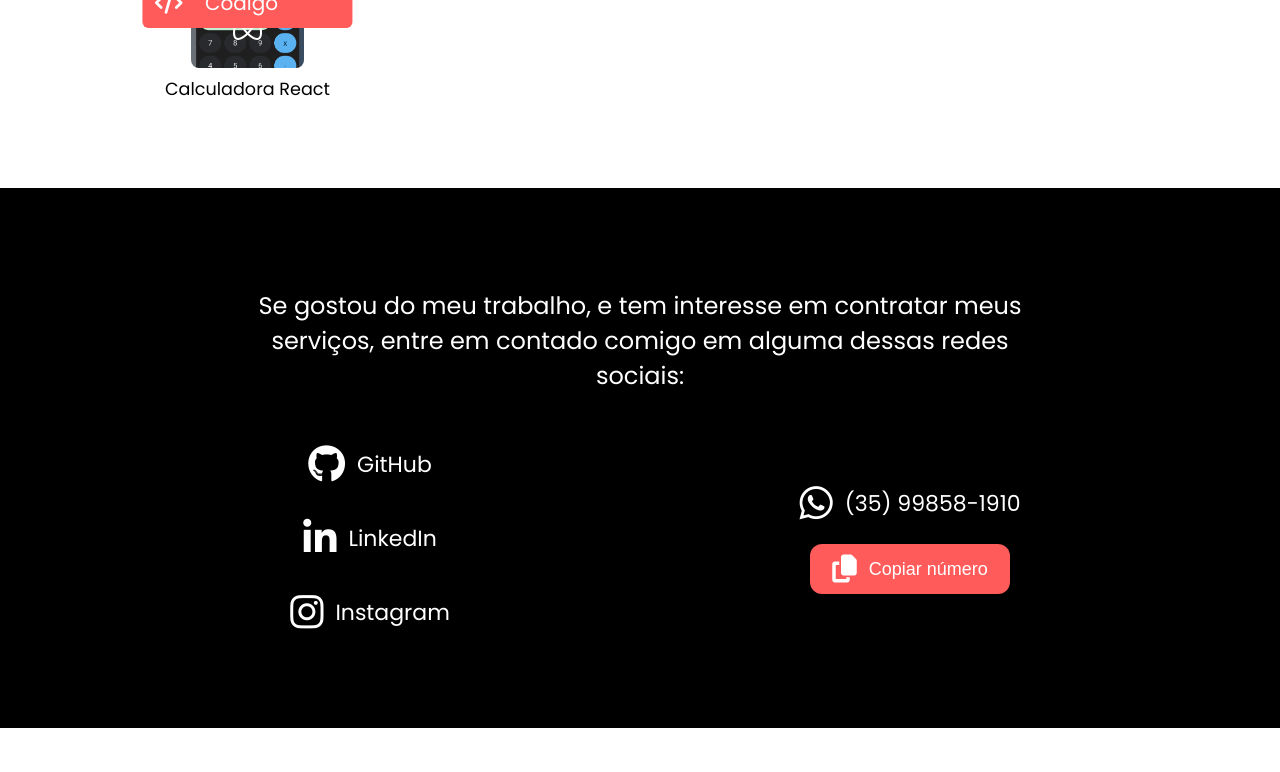
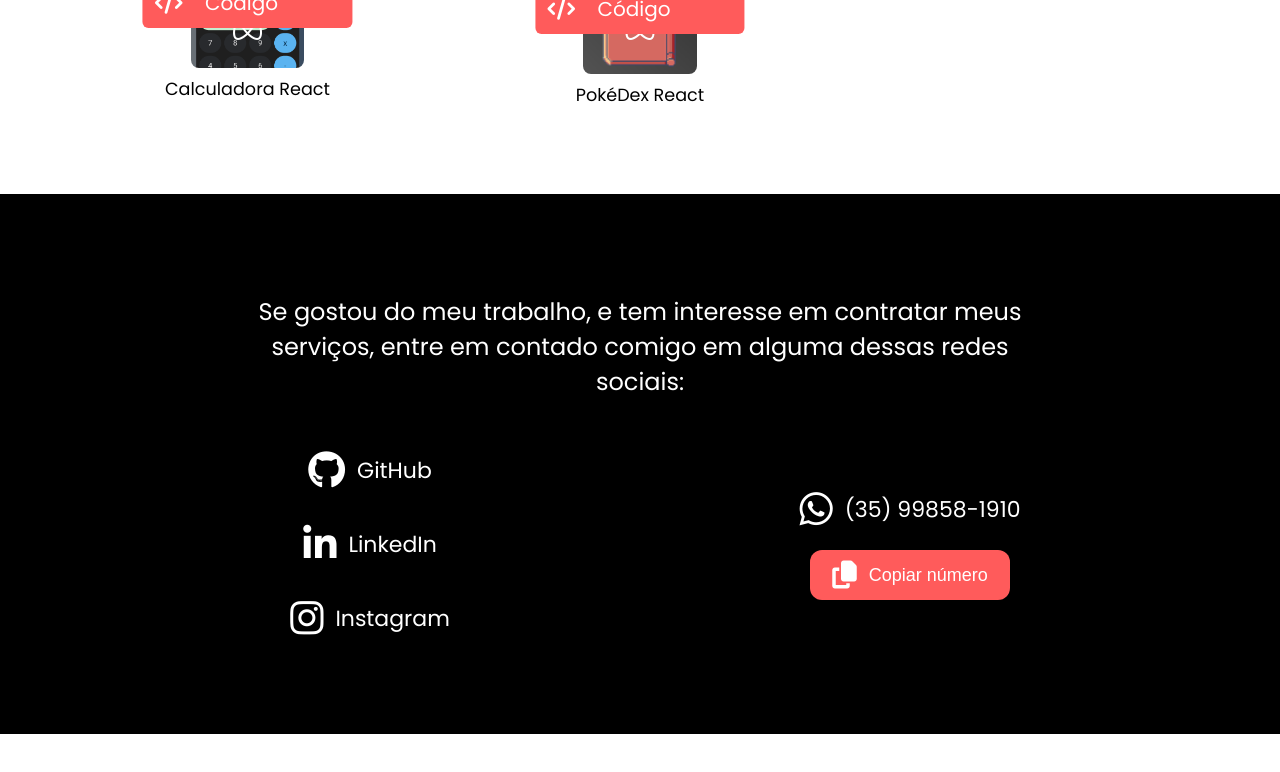
Before and after one commit to Feliith/portfolio-reactjs-1.0, a React (Create React App) app: page / in a window 1280 px wide. Shown: the part 1996-2768 px from the top of the page. Built offline with nearby package versions, Linux system fonts and the light colour scheme.

Commit message:
pokedex react addon

```diff
--- a/src/components/Projects.js
+++ b/src/components/Projects.js
@@ -64,6 +64,14 @@ const Projects = [
         code: 'https://github.com/Feliith/calculadora-react-1.0',
         id: 'react',
         icon: 'fa-brands fa-react'
+    },
+    {
+        title: 'PokéDex React',
+        src: require('../images/projects/pokedex-react.png'),
+        url: 'https://f-pokedex-react.netlify.app/',
+        code: 'https://github.com/Feliith/pokedex-react-1.0',
+        id: 'react',
+        icon: 'fa-brands fa-react'
     }
 ]
 
```
Also changed, not shown: src/images/projects/pokedex-react.png (added).
